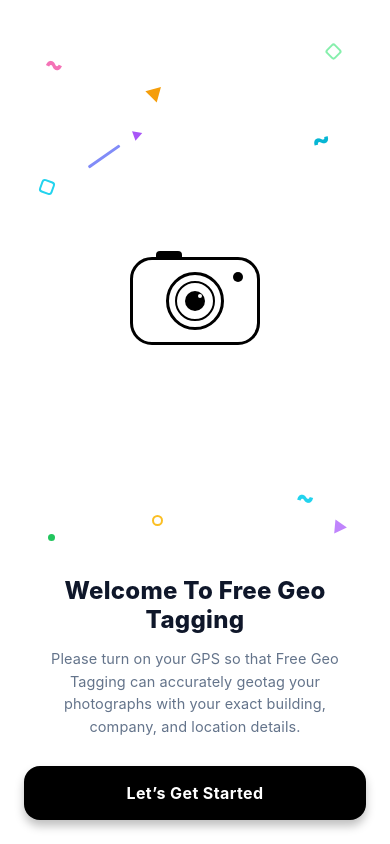
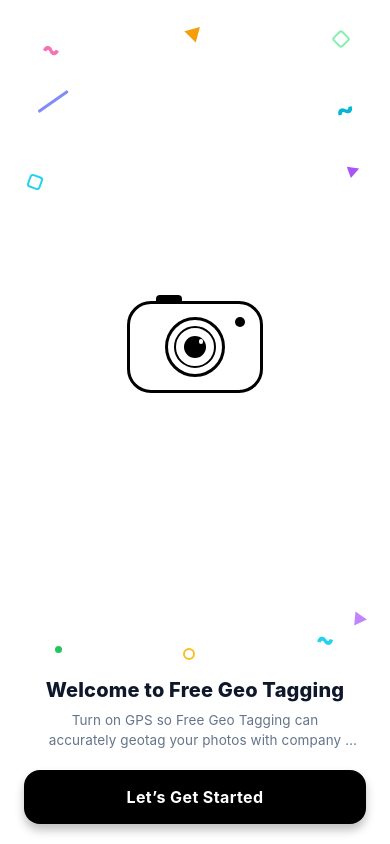
Before and after one commit to Softrate-Global/Free-Geo-Tagging, a React Native app: screen /Welcome in a window 390 px wide. Built offline with nearby package versions, Linux system fonts and the light colour scheme.

Commit message:
style(welcome): align title to single line, shorten description, enable dark status bar, and space out confetti

```diff
--- a/src/features/onboarding/screens/WelcomeScreen.tsx
+++ b/src/features/onboarding/screens/WelcomeScreen.tsx
@@ -7,6 +7,7 @@
   ActivityIndicator,
 } from 'react-native';
 import { SafeAreaView } from 'react-native-safe-area-context';
+import { StatusBar } from 'expo-status-bar';
 import AsyncStorage from '@react-native-async-storage/async-storage';
 import { PermissionService } from '../../permissions/services/permissionService';
 
@@ -42,9 +43,12 @@
 
   return (
     <SafeAreaView style={styles.container} edges={['top', 'bottom']}>
+      {/* Dark status bar text/icons (time, battery, wifi) visible on white background */}
+      <StatusBar style="dark" />
+
       {/* ──────── TOP DECORATIVE & SKELETON CAMERA SECTION ──────── */}
       <View style={styles.illustrationArea}>
-        {/* Floating Festive Confetti Shapes matching reference */}
+        {/* Spacious, balanced floating festive party papers */}
         {/* 1. Top Left Pink Squiggle */}
         <View style={[styles.floatingItem, styles.posTopLeftSquiggle]}>
           <Text style={[styles.squiggleText, { color: '#F472B6' }]}>~</Text>
@@ -60,43 +64,43 @@
           <View style={styles.diamondGreen} />
         </View>
 
-        {/* 4. Upper Right Cyan Squiggle */}
+        {/* 4. Upper Left Purple Slash */}
+        <View style={[styles.floatingItem, styles.posUpperLeftSlash]}>
+          <View style={styles.slashPurple} />
+        </View>
+
+        {/* 5. Upper Right Cyan Squiggle */}
         <View style={[styles.floatingItem, styles.posUpperRightSquiggle]}>
           <Text style={[styles.squiggleText, { color: '#06B6D4' }]}>~</Text>
         </View>
 
-        {/* 5. Mid Left Cyan Hollow Square */}
+        {/* 6. Mid Left Cyan Hollow Square */}
         <View style={[styles.floatingItem, styles.posMidLeftSquare]}>
           <View style={styles.squareCyan} />
         </View>
 
-        {/* 6. Lower Left Green Dot */}
+        {/* 7. Mid Right Purple Triangle */}
+        <View style={[styles.floatingItem, styles.posMidRightTriangle]}>
+          <View style={styles.trianglePurple} />
+        </View>
+
+        {/* 8. Lower Left Green Dot */}
         <View style={[styles.floatingItem, styles.posLowerLeftDot]}>
           <View style={styles.dotGreen} />
         </View>
 
-        {/* 7. Center Left Purple Slash */}
-        <View style={[styles.floatingItem, styles.posCenterLeftSlash]}>
-          <View style={styles.slashPurple} />
-        </View>
-
-        {/* 8. Top Near-Camera Purple Triangle */}
-        <View style={[styles.floatingItem, styles.posNearPurpleTriangle]}>
-          <View style={styles.trianglePurple} />
-        </View>
-
-        {/* 9. Lower Near-Camera Yellow Ring */}
-        <View style={[styles.floatingItem, styles.posNearYellowRing]}>
+        {/* 9. Lower Center Yellow Ring */}
+        <View style={[styles.floatingItem, styles.posLowerCenterRing]}>
           <View style={styles.ringYellow} />
         </View>
 
-        {/* 10. Right Near-Camera Cyan Squiggle */}
-        <View style={[styles.floatingItem, styles.posNearCyanSquiggle]}>
+        {/* 10. Lower Right Cyan Squiggle */}
+        <View style={[styles.floatingItem, styles.posLowerRightSquiggle]}>
           <Text style={[styles.squiggleText, { color: '#22D3EE' }]}>~</Text>
         </View>
 
-        {/* 11. Lower Right Purple Triangle */}
-        <View style={[styles.floatingItem, styles.posLowerRightTriangle]}>
+        {/* 11. Bottom Right Soft Purple Triangle */}
+        <View style={[styles.floatingItem, styles.posBottomRightTriangle]}>
           <View style={styles.triangleSoftPurple} />
         </View>
 
@@ -126,12 +130,19 @@
 
       {/* ──────── MIDDLE CONTENT SECTION ──────── */}
       <View style={styles.contentArea}>
-        {/* Primary Headline with Current App Name */}
-        <Text style={styles.headlineText}>Welcome To Free Geo Tagging</Text>
+        {/* Single-line Headline with Current App Name */}
+        <Text
+          style={styles.headlineText}
+          numberOfLines={1}
+          adjustsFontSizeToFit
+          minimumFontScale={0.85}
+        >
+          Welcome to Free Geo Tagging
+        </Text>
 
-        {/* Supporting Description with Current App Name */}
-        <Text style={styles.descriptionText}>
-          Please turn on your GPS so that Free Geo Tagging can accurately geotag your photographs with your exact building, company, and location details.
+        {/* Short, punchy 2-line description */}
+        <Text style={styles.descriptionText} numberOfLines={2}>
+          Turn on GPS so Free Geo Tagging can accurately geotag your photos with company and address details.
         </Text>
       </View>
 
@@ -161,17 +172,18 @@
     justifyContent: 'space-between',
   },
   illustrationArea: {
-    flex: 1.3,
+    flex: 1.4,
     alignItems: 'center',
     justifyContent: 'center',
     position: 'relative',
-    marginTop: 20,
+    marginTop: 10,
   },
 
   /* ──────── Skeleton / Line-Art Camera Icon (No Background Blob) ──────── */
   skeletonCameraWrapper: {
     alignItems: 'center',
     justifyContent: 'center',
+    zIndex: 1,
   },
   shutterTab: {
     width: 26,
@@ -183,29 +195,29 @@
     marginBottom: -1,
   },
   skeletonCameraBody: {
-    width: 130,
-    height: 88,
+    width: 136,
+    height: 92,
     backgroundColor: 'transparent',
     borderColor: '#000000',
     borderWidth: 3.5,
-    borderRadius: 22,
+    borderRadius: 24,
     alignItems: 'center',
     justifyContent: 'center',
     position: 'relative',
   },
   flashWindow: {
     position: 'absolute',
-    top: 12,
-    right: 14,
+    top: 13,
+    right: 15,
     width: 10,
     height: 10,
     borderRadius: 5,
     backgroundColor: '#000000',
   },
   lensRingOuter: {
-    width: 58,
-    height: 58,
-    borderRadius: 29,
+    width: 60,
+    height: 60,
+    borderRadius: 30,
     borderWidth: 3.5,
     borderColor: '#000000',
     backgroundColor: 'transparent',
@@ -213,9 +225,9 @@
     justifyContent: 'center',
   },
   lensRingInner: {
-    width: 40,
-    height: 40,
-    borderRadius: 20,
+    width: 42,
+    height: 42,
+    borderRadius: 21,
     borderWidth: 2.2,
     borderColor: '#000000',
     backgroundColor: 'transparent',
@@ -223,9 +235,9 @@
     justifyContent: 'center',
   },
   lensPupil: {
-    width: 20,
-    height: 20,
-    borderRadius: 10,
+    width: 22,
+    height: 22,
+    borderRadius: 11,
     backgroundColor: '#000000',
     position: 'relative',
   },
@@ -233,13 +245,13 @@
     position: 'absolute',
     top: 3,
     right: 3,
-    width: 4,
-    height: 4,
-    borderRadius: 2,
+    width: 4.5,
+    height: 4.5,
+    borderRadius: 2.25,
     backgroundColor: '#FFFFFF',
   },
 
-  /* ──────── Floating Decorative Elements ──────── */
+  /* ──────── Spacious & Balanced Festive Floating Elements ──────── */
   floatingItem: {
     position: 'absolute',
     zIndex: 2,
@@ -250,13 +262,13 @@
     lineHeight: 28,
   },
   posTopLeftSquiggle: {
-    top: 30,
-    left: 45,
+    top: 25,
+    left: 42,
     transform: [{ rotate: '25deg' }],
   },
   posTopCenterTriangle: {
-    top: 65,
-    left: '38%',
+    top: 15,
+    left: '48%',
   },
   triangleYellow: {
     width: 0,
@@ -272,25 +284,36 @@
     transform: [{ rotate: '45deg' }],
   },
   posTopRightDiamond: {
-    top: 25,
-    right: 50,
+    top: 22,
+    right: 42,
   },
   diamondGreen: {
-    width: 13,
-    height: 13,
+    width: 14,
+    height: 14,
     borderColor: '#86EFAC',
     borderWidth: 2,
     borderRadius: 3,
     transform: [{ rotate: '45deg' }],
   },
+  posUpperLeftSlash: {
+    top: 90,
+    left: 35,
+  },
+  slashPurple: {
+    width: 36,
+    height: 2.5,
+    backgroundColor: '#818CF8',
+    transform: [{ rotate: '-35deg' }],
+    borderRadius: 1,
+  },
   posUpperRightSquiggle: {
-    top: 105,
-    right: 60,
+    top: 85,
+    right: 36,
     transform: [{ rotate: '-15deg' }],
   },
   posMidLeftSquare: {
-    top: 160,
-    left: 40,
+    top: 165,
+    left: 28,
   },
   squareCyan: {
     width: 14,
@@ -300,9 +323,24 @@
     borderRadius: 3.5,
     transform: [{ rotate: '20deg' }],
   },
+  posMidRightTriangle: {
+    top: 155,
+    right: 30,
+  },
+  trianglePurple: {
+    width: 0,
+    height: 0,
+    borderLeftWidth: 6,
+    borderRightWidth: 6,
+    borderBottomWidth: 11,
+    borderLeftColor: 'transparent',
+    borderRightColor: 'transparent',
+    borderBottomColor: '#A855F7',
+    transform: [{ rotate: '70deg' }],
+  },
   posLowerLeftDot: {
-    bottom: 35,
-    left: 48,
+    bottom: 25,
+    left: 55,
   },
   dotGreen: {
     width: 7,
@@ -310,51 +348,25 @@
     borderRadius: 3.5,
     backgroundColor: '#22C55E',
   },
-  posCenterLeftSlash: {
-    top: 135,
-    left: 85,
-  },
-  slashPurple: {
-    width: 38,
-    height: 2.5,
-    backgroundColor: '#818CF8',
-    transform: [{ rotate: '-35deg' }],
-    borderRadius: 1,
-  },
-  posNearPurpleTriangle: {
-    top: 110,
-    left: '34%',
-  },
-  trianglePurple: {
-    width: 0,
-    height: 0,
-    borderLeftWidth: 5,
-    borderRightWidth: 5,
-    borderBottomWidth: 9,
-    borderLeftColor: 'transparent',
-    borderRightColor: 'transparent',
-    borderBottomColor: '#A855F7',
-    transform: [{ rotate: '70deg' }],
-  },
-  posNearYellowRing: {
-    bottom: 50,
-    left: '39%',
+  posLowerCenterRing: {
+    bottom: 18,
+    left: '47%',
   },
   ringYellow: {
-    width: 11,
-    height: 11,
-    borderRadius: 5.5,
+    width: 12,
+    height: 12,
+    borderRadius: 6,
     borderColor: '#FBBF24',
     borderWidth: 2,
   },
-  posNearCyanSquiggle: {
-    bottom: 65,
-    right: 75,
+  posLowerRightSquiggle: {
+    bottom: 25,
+    right: 55,
     transform: [{ rotate: '15deg' }],
   },
-  posLowerRightTriangle: {
-    bottom: 45,
-    right: 45,
+  posBottomRightTriangle: {
+    bottom: 55,
+    right: 25,
   },
   triangleSoftPurple: {
     width: 0,
@@ -371,30 +383,31 @@
   /* ──────── Middle Content Section ──────── */
   contentArea: {
     alignItems: 'center',
-    paddingHorizontal: 28,
-    marginBottom: 28,
+    paddingHorizontal: 20,
+    marginBottom: 20,
   },
   headlineText: {
-    fontSize: 24,
+    fontSize: 20,
     fontWeight: '800',
     color: '#0F172A',
     textAlign: 'center',
-    letterSpacing: 0.3,
-    marginBottom: 14,
+    letterSpacing: 0.2,
+    marginBottom: 8,
+    width: '100%',
   },
   descriptionText: {
-    fontSize: 14.5,
+    fontSize: 13.5,
     color: '#64748B',
     textAlign: 'center',
-    lineHeight: 22.5,
+    lineHeight: 20,
     letterSpacing: 0.1,
-    paddingHorizontal: 4,
+    paddingHorizontal: 16,
   },
 
   /* ──────── Bottom Solid Black Button Section ──────── */
   bottomArea: {
     paddingHorizontal: 24,
-    paddingBottom: 24,
+    paddingBottom: 20,
     width: '100%',
   },
   getStartedButton: {
```
